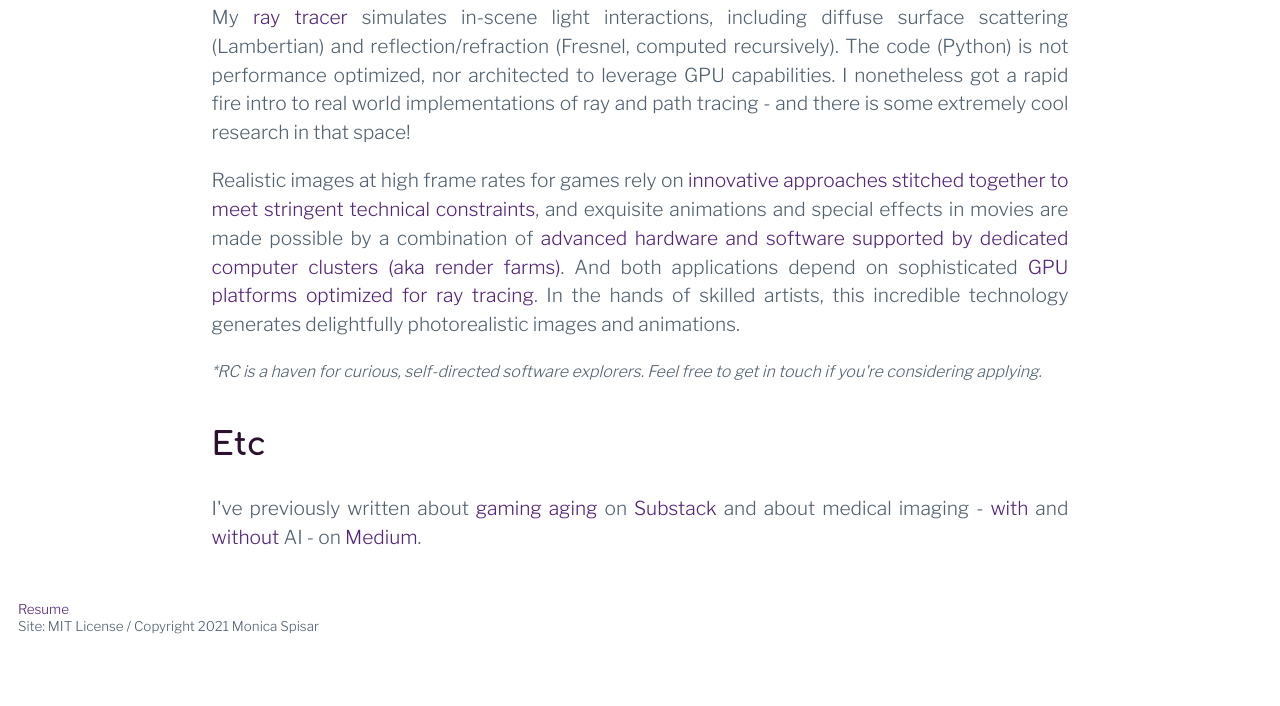
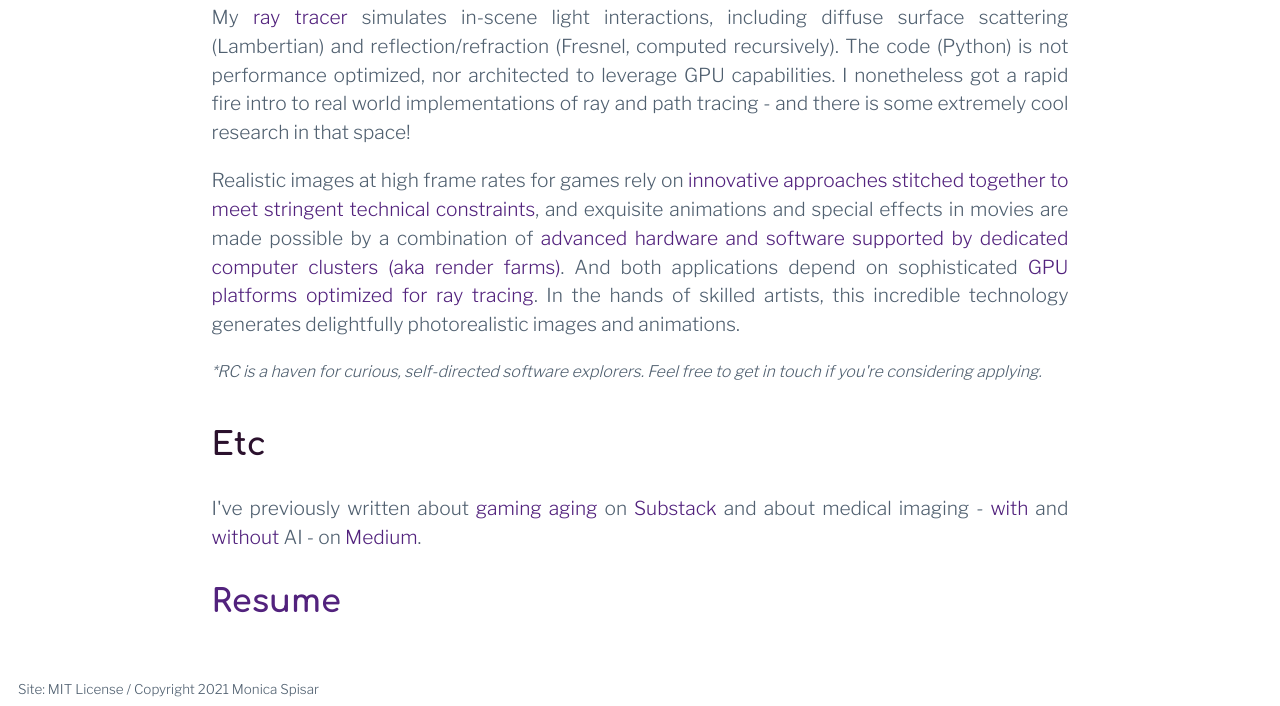
Before and after one commit to msyvr/monicaspisar, a plain HTML site: page index.html in a window 1280 px wide. Shown: the part 929-1635 px from the top of the page. Before the commit the page ends 1571 px from the top, so only its background shows below. Drawn offline with nearby package versions, Linux system fonts and the light colour scheme.

Commit message:
add section: Resume

```diff
--- a/index.html
+++ b/index.html
@@ -59,11 +59,10 @@
       </div>
       <p class="font_large">Etc</p>
       <p>I've previously written about <a href="https://gamingaging.substack.com/p/longevity-home" target="_blank">gaming aging</a> on <a href="https://gamingaging.substack.com" target="_blank">Substack</a> and about medical imaging - <a href="https://msyvr.medium.com/picture-perfect-ai-medical-imaging-f57eeb2b4b32" target="_blank">with</a> and <a href="https://msyvr.medium.com/how-medical-imaging-works-59e116ecdbe5" target="_blank">without</a> AI - on <a href="https://msyvr.medium.com/" target="_blank">Medium</a>.</p>
+      <p class="font_large"><a href="https://bit.ly/monicaspisar_resume" target="_blank">Resume</a></p>
     </div>
   </div>
   <div class="fontfooter" style="margin-left: 10px; margin-top: 30px;">
-    <a href="https://bit.ly/monicaspisar_resume" target="_blank">Resume</a>
-    <br>
     Site: MIT License / Copyright 2021 Monica Spisar
   </div>
 </body>
```
